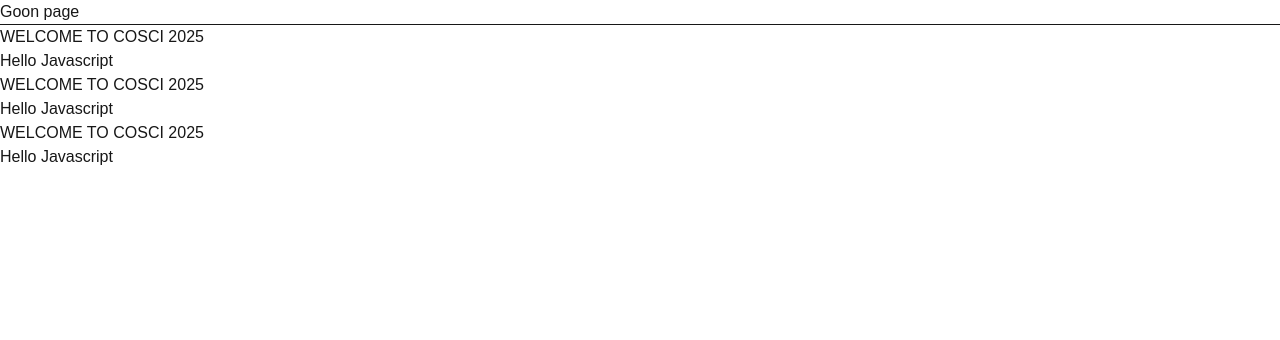
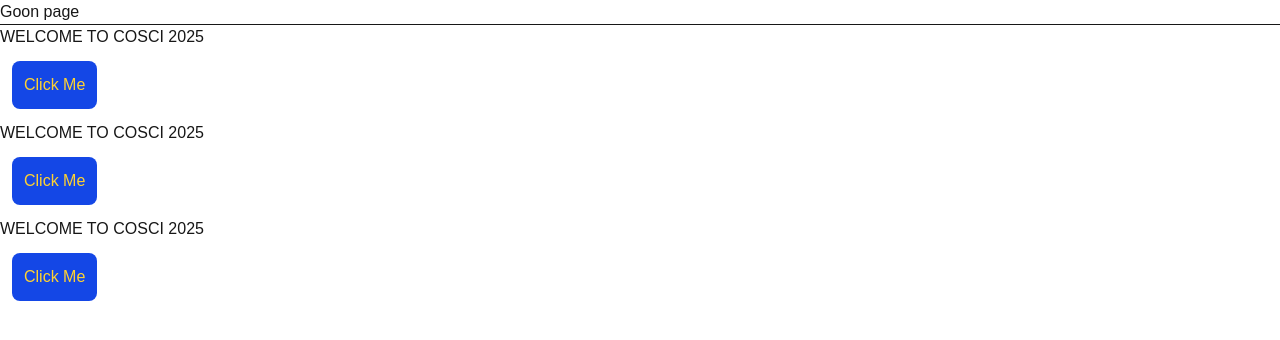
Before and after one commit to xdtaka/next-js-cosci-V2, a Next.js app: page / in a window 1280 px wide. Shown: the top 340 px of the page. Built offline with nearby package versions, Linux system fonts and the light colour scheme.

Commit message:
added new tailwind

```diff
--- a/src/app/components/welcome.tsx
+++ b/src/app/components/welcome.tsx
@@ -1,14 +1,20 @@
+'use client'
+
 export default function Welcome() {
     const text = "welcome to cosci"
     // const currentYear = <p>2025</p>
     const year = 2025
     const isShow = false
+    const handleClick = () => {
+        alert("Hello sir")
+    }
     return (
         <div>
-            <p>{text.toLocaleUpperCase()} {year}</p>
-            {/* {currentYear} */}
+            <p >{text.toLocaleUpperCase()} {year}</p>
             {isShow && <p>Date:10/10/1998</p>}
-            {isShow ? <p>Hello Next.js</p> : <p>Hello Javascript</p> }
+            <button className="bg-blue-700 text-amber-300 p-3 m-3 rounded-lg " onClick={handleClick}>Click Me</button>
+            {/* {isShow ? <p>Hello Next.js</p> : <p>Hello Javascript</p>} */}
+
         </div>
     );
 }
```
